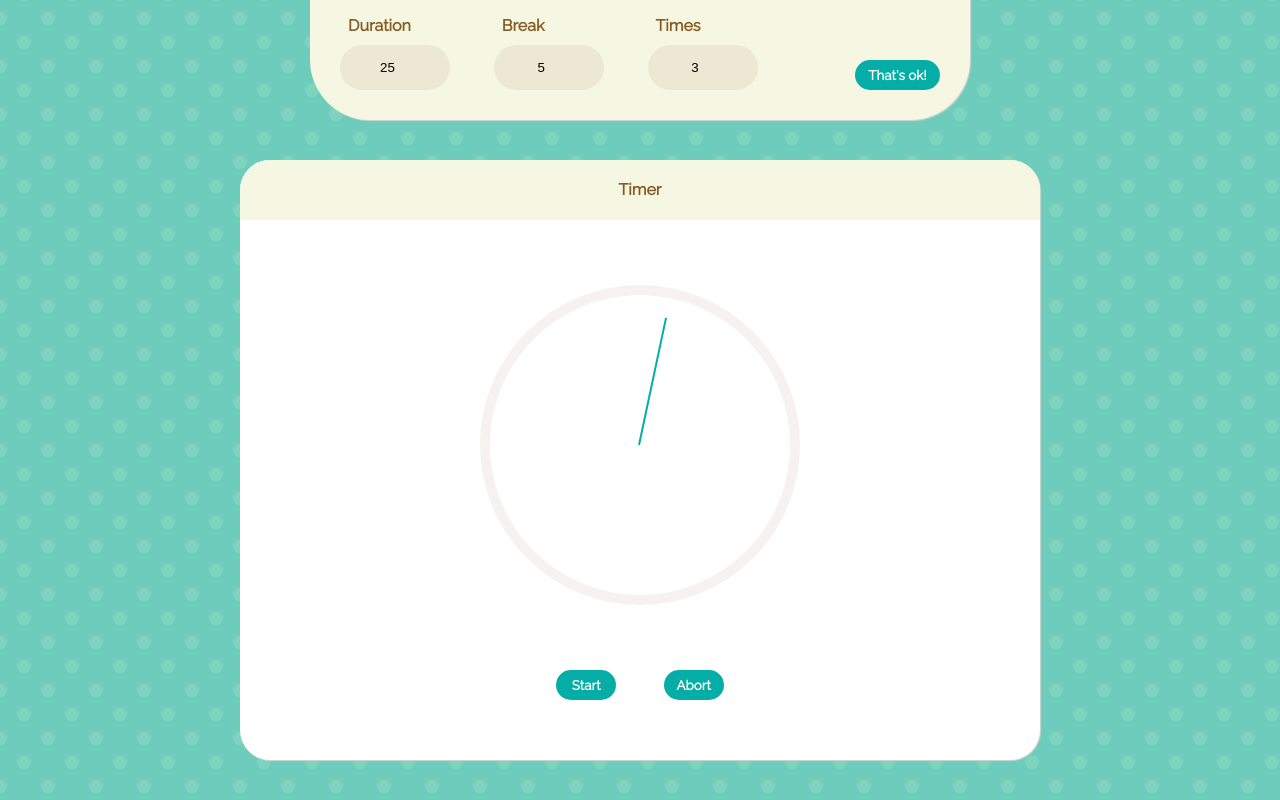
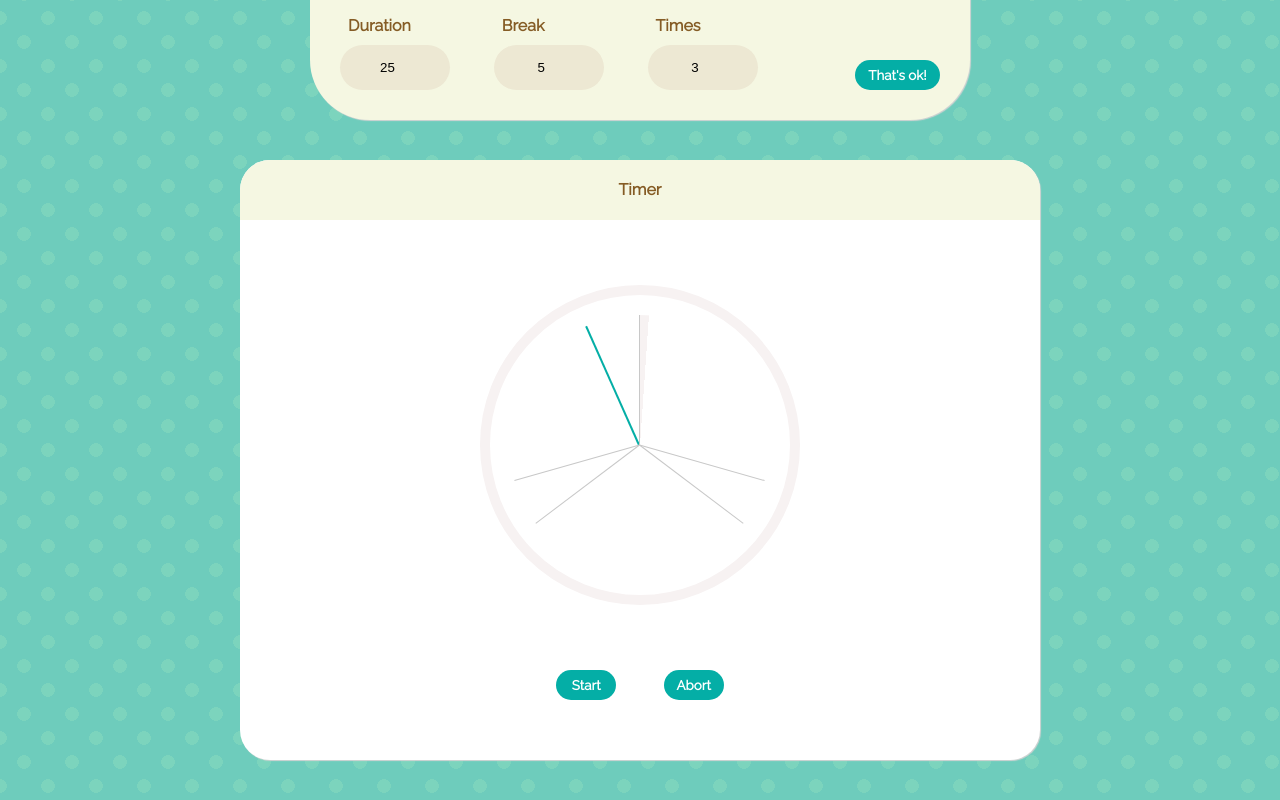
Before and after one commit to filippoitaliano/tomato-timer, a website: page src/index.html in a window 1280 px wide. Both pictures are taken after a click on the button "Start". Shown: the part 126-926 px from the top of the page. Drawn offline with Linux system fonts and the light colour scheme.

Commit message:
Added visible separators for analog timer phases

```diff
--- a/src/index.html
+++ b/src/index.html
@@ -61,7 +61,7 @@
         Timer
       </div>
       <div class="analog-timer-wrapper">
-        <div class="analog-timer-circle">
+        <div id="analog-timer-circle">
           <div id="analog-timer-needle"></div>
         </div>
         <div id="analog-timer-completion"></div>
--- a/src/logic.js
+++ b/src/logic.js
@@ -22,12 +22,15 @@ let currentTimerIntervalId = null;
 
 let tomatoSessionTimes = null;
 
+let analogTimerCircle = null;
 let analogTimerNeedle = null;
 let analogTimerNeedleDegRotation = 0;
 
 let analogTimerCompletion = null;
-let analogTimerCompletionStepSize = null;
+let analogTimerWorkPhasesStepSize = null;
+let analogTimerBreakPhasesStepSize = null;
 let analogTimerCompletionDegPosition = 0;
+let analogTimerPhasesSeparators = [];
 
 let notificationSound = null;
 
@@ -36,14 +39,13 @@ let settingsDialogClosedContent = null;
 
 async function startTomatoSession() {
   tomatoSessionTimes = workTimes;
+  setupAnalogTimerPhases();
   while (tomatoSessionTimes !== 0) {
     tomatoSessionTimes -= 1;
-    setupAnalogTimerCurrentPhaseCompletion(workDuration);
-    await startTimer(workDuration);
+    await startTimer(workDuration, 'work');
     notificationSound.play();
     if (tomatoSessionTimes !== 0) {
-      setupAnalogTimerCurrentPhaseCompletion(breakDuration);
-      await startTimer(breakDuration);
+      await startTimer(breakDuration, 'break');
       notificationSound.play();
     }
   }
@@ -54,9 +56,10 @@ function abortTomatoSession() {
   currentTimerIntervalId = null;
   resetAnalogTimerNeedle();
   resetAnalogTimerCompletion();
+  cleanupAnalogTimerPhases();
 }
 
-async function startTimer(currentTimerDuration) {
+async function startTimer(currentTimerDuration, currentTimerType) {
   return new Promise((resolve) => {
     let timerSeconds = currentTimerDuration * 60;
     currentTimerIntervalId = setInterval(() => {
@@ -68,9 +71,9 @@ async function startTimer(currentTimerDuration) {
       } else {
         timerSeconds -= 1;
         rotateAnalogTimerNeedle();
-        rotateAnalogTimerCompletion();
+        rotateAnalogTimerCompletion(timerSeconds, currentTimerType);
       }
-    }, 1000);
+    }, 50);
   })
 }
 
@@ -87,20 +90,46 @@ function resetAnalogTimerNeedle() {
   rotateAnalogTimerNeedle(0)
 }
 
-function setupAnalogTimerCurrentPhaseCompletion(currentTimerDuration) {
-  let timerSeconds = currentTimerDuration * 60;
-  const analogTimerCompletionPhaseSize = 360 / ((workTimes * 2) - 1);
-  analogTimerCompletionStepSize = analogTimerCompletionPhaseSize / timerSeconds;
+function setupAnalogTimerPhases() {
+  const numberOfPhases = (workTimes * 2) - 1;
+  const totalMinutes = (workDuration * workTimes) + (breakDuration * (workTimes - 1));
+  const workPhasesSize = (workDuration * 360) / totalMinutes;
+  const breakPhasesSize = (breakDuration * 360) / totalMinutes
+  analogTimerWorkPhasesStepSize = workPhasesSize / (workDuration * 60);
+  analogTimerBreakPhasesStepSize = breakPhasesSize / (breakDuration * 60);
+
+  let rotation = workPhasesSize;
+  for (let i = 0; i < numberOfPhases; i += 1) {
+    analogTimerPhasesSeparators[i] = document.createElement('div');
+    analogTimerPhasesSeparators[i].className = 'analog-timer-phase-separator';
+    analogTimerPhasesSeparators[i].style.transform = `rotate(${rotation}deg)`;
+    analogTimerCircle.appendChild(analogTimerPhasesSeparators[i]);
+    if (i % 2 === 0) {
+      rotation += breakPhasesSize;
+    } else {
+      rotation += workPhasesSize;
+    }
+  }
 }
 
-function rotateAnalogTimerCompletion() {
-  analogTimerCompletionDegPosition += analogTimerCompletionStepSize;
+function cleanupAnalogTimerPhases() {
+  analogTimerPhasesSeparators.forEach((element) => { element.remove(); });
+  analogTimerPhasesSeparators = [];
+}
+
+function rotateAnalogTimerCompletion(timerSeconds, currentTimerType) {
+  if (currentTimerType === 'work') {
+    analogTimerCompletionDegPosition += analogTimerWorkPhasesStepSize;
+  } else {
+    analogTimerCompletionDegPosition += analogTimerBreakPhasesStepSize;
+  }
   analogTimerCompletion.style.background = `conic-gradient(var(--soft-grey), ${analogTimerCompletionDegPosition}deg, transparent ${analogTimerCompletionDegPosition}deg 360deg)`;
 }
 
 function resetAnalogTimerCompletion() {
   analogTimerCompletionDegPosition = 0;
-  analogTimerCompletionStepSize = null;
+  analogTimerWorkPhasesStepSize = null;
+  analogTimerBreakPhasesStepSize = null;
   analogTimerCompletion.style.background = `conic-gradient(var(--soft-grey), 0deg, transparent 0deg 360deg)`;
 }
 
@@ -144,6 +173,7 @@ function bindSettingsToForm() {
 }
 
 function getAnalogTimerRefs() {
+  analogTimerCircle = document.getElementById('analog-timer-circle');
   analogTimerNeedle = document.getElementById('analog-timer-needle');
   analogTimerCompletion = document.getElementById('analog-timer-completion');
 }
--- a/src/style.css
+++ b/src/style.css
@@ -151,7 +151,7 @@ button {
   height: 30px;
 }
 
-.analog-timer-circle {
+#analog-timer-circle {
   height: 300px;
   width: 300px;
   border-radius: 100%;
@@ -170,6 +170,17 @@ button {
   z-index: 1;
 }
 
+.analog-timer-phase-separator {
+  height: 130px;
+  width: 1px;
+  background-color: #C8C8C8;
+  position: absolute;
+  top: 20px;
+  right: 150px;
+  transform-origin: 50% 100%;
+  z-index: 1;
+}
+
 #analog-timer-completion {
   height: 260px;
   width: 260px;
```
